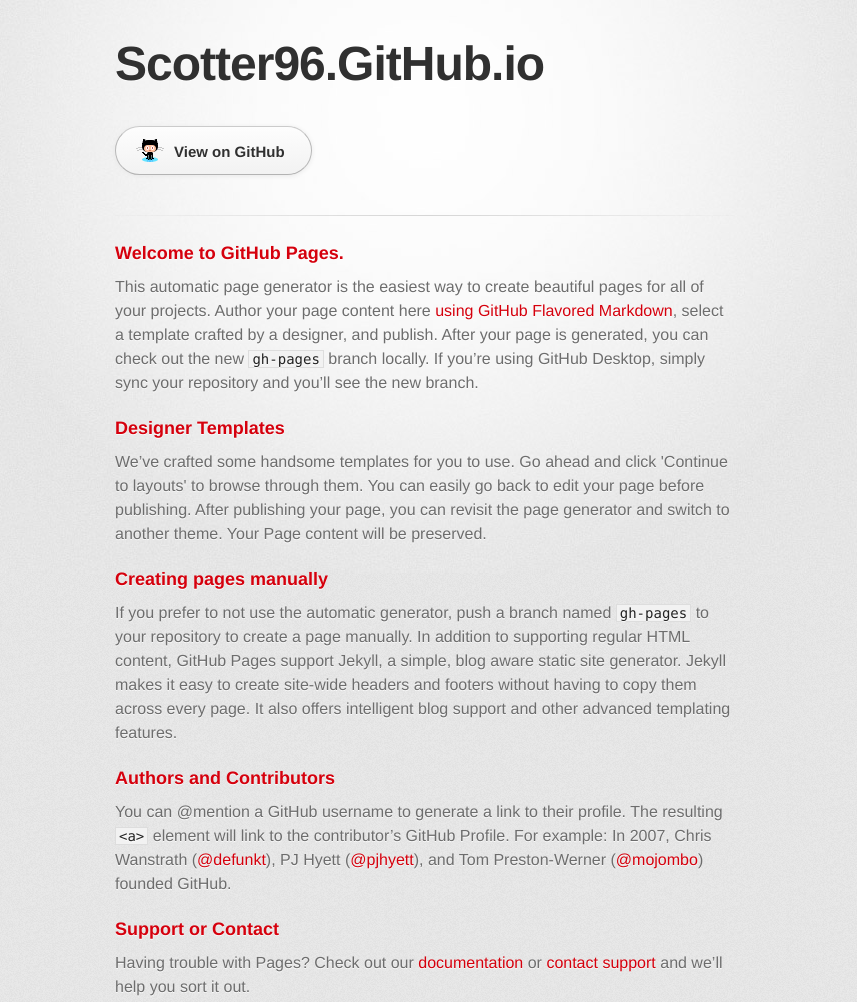
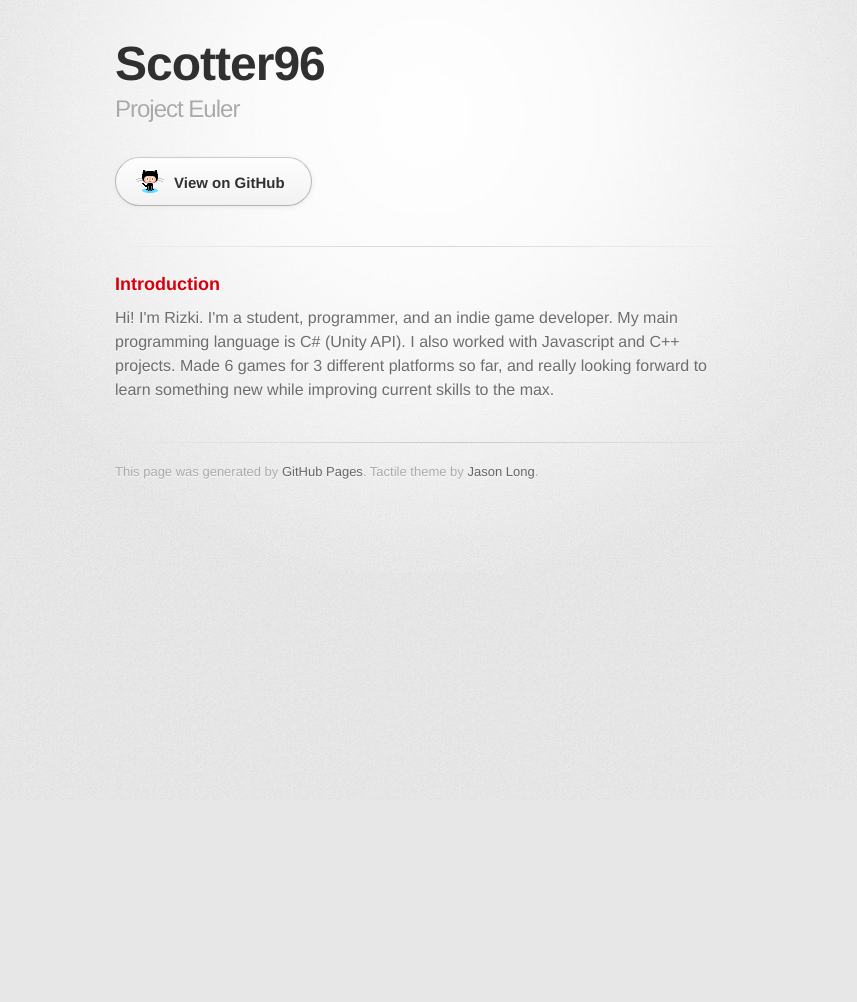
Before and after one commit to scotter96/scotter96.github.io, a plain HTML site: page index.html in a window 1280 px wide. Shown: the top 1002 px of the page, without its empty margins (215-1072 px from the left). After the commit the page ends 800 px from the top, so only its background shows below. Drawn offline with Linux system fonts and the light colour scheme; a web font is replaced by a local one.

Commit message:
Updated index
Removed unnecessary texts, added 2nd header, edited introduction

```diff
--- a/index.html
+++ b/index.html
@@ -18,8 +18,8 @@
       <div class="inner">
 
         <header>
-          <h1>Scotter96.GitHub.io</h1>
-          <h2></h2>
+          <h1>Scotter96</h1>
+          <h2>Project Euler</h2>
         </header>
 
         <section id="downloads" class="clearfix">
@@ -30,29 +30,9 @@
 
         <section id="main_content">
           <h3>
-<a id="welcome-to-github-pages" class="anchor" href="#welcome-to-github-pages" aria-hidden="true"><span aria-hidden="true" class="octicon octicon-link"></span></a>Welcome to GitHub Pages.</h3>
+<a id="introduction" class="anchor" href="#introduction" aria-hidden="true"><span aria-hidden="true" class="octicon octicon-link"></span></a>Introduction</h3>
 
-<p>This automatic page generator is the easiest way to create beautiful pages for all of your projects. Author your page content here <a href="https://guides.github.com/features/mastering-markdown/">using GitHub Flavored Markdown</a>, select a template crafted by a designer, and publish. After your page is generated, you can check out the new <code>gh-pages</code> branch locally. If you’re using GitHub Desktop, simply sync your repository and you’ll see the new branch.</p>
-
-<h3>
-<a id="designer-templates" class="anchor" href="#designer-templates" aria-hidden="true"><span aria-hidden="true" class="octicon octicon-link"></span></a>Designer Templates</h3>
-
-<p>We’ve crafted some handsome templates for you to use. Go ahead and click 'Continue to layouts' to browse through them. You can easily go back to edit your page before publishing. After publishing your page, you can revisit the page generator and switch to another theme. Your Page content will be preserved.</p>
-
-<h3>
-<a id="creating-pages-manually" class="anchor" href="#creating-pages-manually" aria-hidden="true"><span aria-hidden="true" class="octicon octicon-link"></span></a>Creating pages manually</h3>
-
-<p>If you prefer to not use the automatic generator, push a branch named <code>gh-pages</code> to your repository to create a page manually. In addition to supporting regular HTML content, GitHub Pages support Jekyll, a simple, blog aware static site generator. Jekyll makes it easy to create site-wide headers and footers without having to copy them across every page. It also offers intelligent blog support and other advanced templating features.</p>
-
-<h3>
-<a id="authors-and-contributors" class="anchor" href="#authors-and-contributors" aria-hidden="true"><span aria-hidden="true" class="octicon octicon-link"></span></a>Authors and Contributors</h3>
-
-<p>You can @mention a GitHub username to generate a link to their profile. The resulting <code>&lt;a&gt;</code> element will link to the contributor’s GitHub Profile. For example: In 2007, Chris Wanstrath (<a href="https://github.com/defunkt" class="user-mention">@defunkt</a>), PJ Hyett (<a href="https://github.com/pjhyett" class="user-mention">@pjhyett</a>), and Tom Preston-Werner (<a href="https://github.com/mojombo" class="user-mention">@mojombo</a>) founded GitHub.</p>
-
-<h3>
-<a id="support-or-contact" class="anchor" href="#support-or-contact" aria-hidden="true"><span aria-hidden="true" class="octicon octicon-link"></span></a>Support or Contact</h3>
-
-<p>Having trouble with Pages? Check out our <a href="https://help.github.com/pages">documentation</a> or <a href="https://github.com/contact">contact support</a> and we’ll help you sort it out.</p>
+<p>Hi! I'm Rizki. I'm a student, programmer, and an indie game developer. My main programming language is C# (Unity API). I also worked with Javascript and C++ projects. Made 6 games for 3 different platforms so far, and really looking forward to learn something new while improving current skills to the max.</p>
         </section>
 
         <footer>
```
